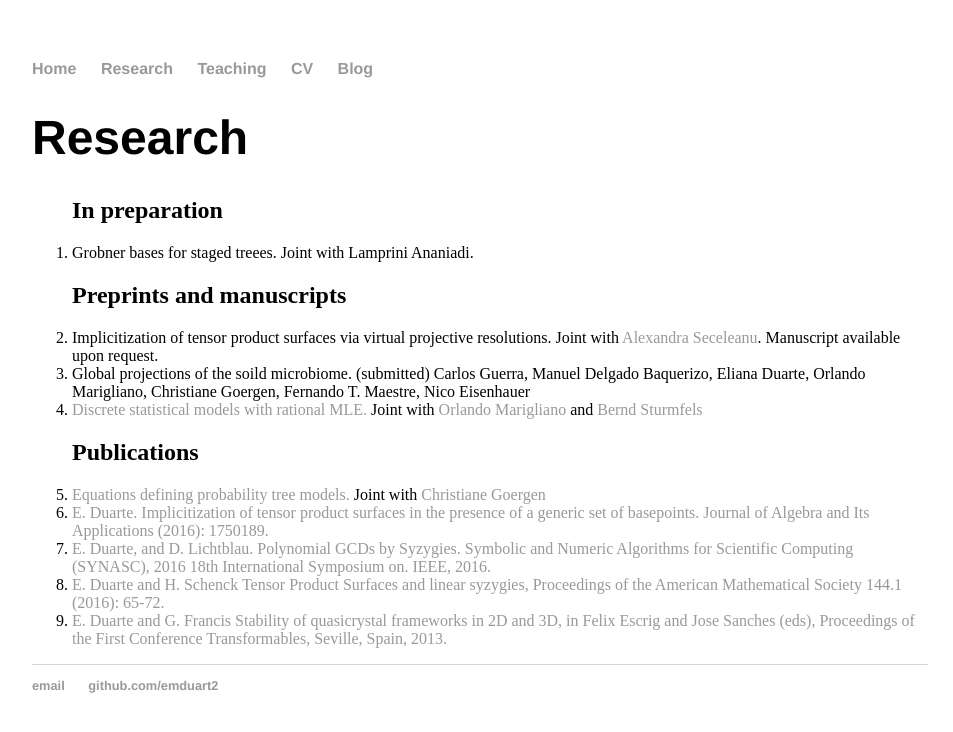
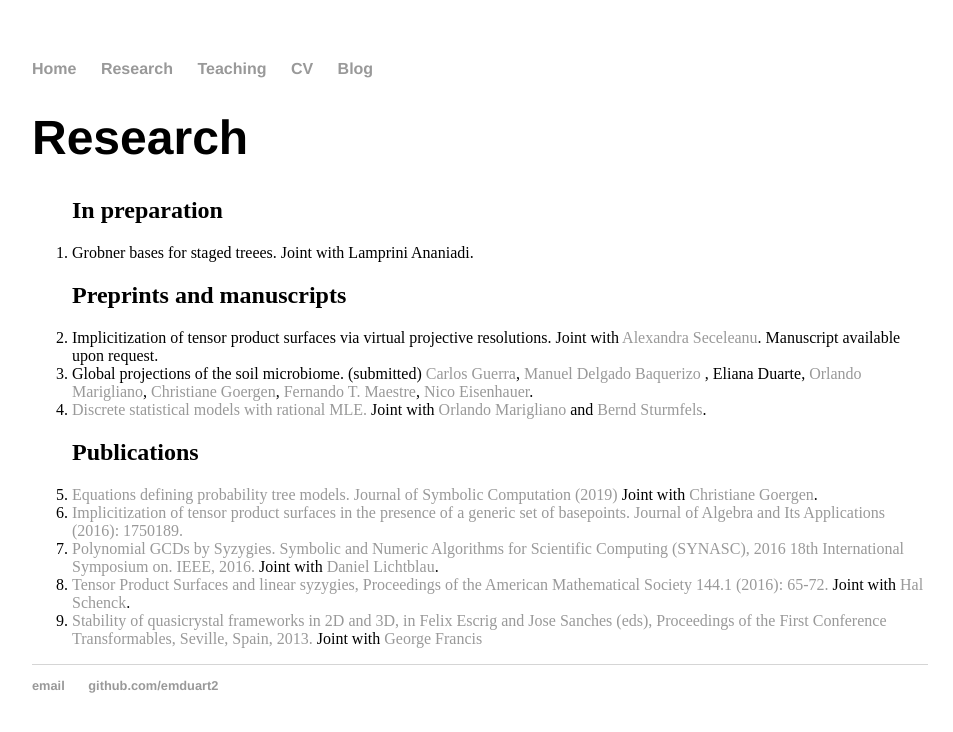
Before and after one commit to emduart2/emduart2.github.io, a Jekyll site: the page built from about/index.html, in a window 1280 px wide. Shown: the top 732 px of the page, without its empty margins (160-1113 px from the left). Built offline with Jekyll 4.4.1, drawn with Linux system fonts in a browser that asks for light colours.

Commit message:
changes list of publications

```diff
--- a/about/index.html
+++ b/about/index.html
@@ -15,29 +15,32 @@ title: Research
 
   <li> Implicitization of tensor product surfaces via virtual projective resolutions. Joint with
     <a href="https://www.math.unl.edu/~aseceleanu2/" >Alexandra Seceleanu</a>. Manuscript available upon request.</li>
-  <li> Global projections of the soild microbiome. (submitted)  Carlos Guerra, Manuel Delgado Baquerizo, Eliana Duarte, Orlando Marigliano,
-  Christiane Goergen, Fernando T. Maestre, Nico Eisenhauer</li>
+  <li> Global projections of the soil microbiome. (submitted) <a href = "https://scholar.google.pt/citations?user=0stRyvUAAAAJ&hl=en"> Carlos Guerra</a>, <a href = "https://scholar.google.com/citations?user=oxRf6bEAAAAJ&hl=en">
+      Manuel Delgado Baquerizo </a>, Eliana Duarte, <a href="https://orlandomarigliano.wordpress.com">Orlando Marigliano</a>,
+    <a href="https://sites.google.com/view/goergen">Christiane Goergen</a>, <a href="http://maestrelab.com/en/">Fernando T. Maestre</a>,
+    <a href="https://www.idiv.de/en/groups_and_people/employees/details/eshow/eisenhauer_nico.html">Nico Eisenhauer</a>.</li>
 
-	  <li> <a href="https://arxiv.org/abs/1903.06110"> Discrete statistical models with rational MLE.</a> Joint with <a href="https://orlandomarigliano.wordpress.com">Orlando Marigliano</a> and
-	   <a href="https://math.berkeley.edu/~bernd/">Bernd Sturmfels </a></li>
+  <li> <a href="https://arxiv.org/abs/1903.06110"> Discrete statistical models with rational MLE.</a> Joint with
+    <a href="https://orlandomarigliano.wordpress.com">Orlando Marigliano</a> and
+	   <a href="https://math.berkeley.edu/~bernd/">Bernd Sturmfels</a>.</li>
 
 	<h2 align="left"> Publications</h2>
 
-  <li> <a href="https://www.sciencedirect.com/science/article/abs/pii/S0747717119300379"> Equations defining probability tree models.</a> Joint
-    with <a href="https://sites.google.com/view/goergen">Christiane Goergen</a></li>
+  <li> <a href="https://www.sciencedirect.com/science/article/abs/pii/S0747717119300379"> Equations defining probability tree models. Journal of Symbolic Computation (2019)</a> Joint
+    with <a href="https://sites.google.com/view/goergen">Christiane Goergen</a>.</li>
 
-          <li><a href="https://arxiv.org/abs/1610.03820">E. Duarte. Implicitization of tensor product surfaces in
+          <li><a href="https://www.worldscientific.com/doi/abs/10.1142/S0219498817501894">Implicitization of tensor product surfaces in
 	      the presence of a generic set
 of basepoints. Journal of Algebra and Its Applications (2016): 1750189.</a></li>
-          <li><a href="http://ieeexplore.ieee.org/document/7829593/?part=1">E. Duarte, and D. Lichtblau. Polynomial
+          <li><a href="http://ieeexplore.ieee.org/document/7829593/?part=1">Polynomial
 	      GCDs by Syzygies. Symbolic and Numeric Algorithms for Scientific Computing (SYNASC), 2016 18th
 	      International Symposium on. IEEE, 2016.
-</a></li>
+</a> Joint with <a href="https://www.researchgate.net/profile/Daniel_Lichtblau"> Daniel Lichtblau</a>.</li>
          <li><a href="http://www.ams.org/journals/proc/2016-144-01/S0002-9939-2015-12703-7/S0002-9939-2015-12703-7.pdf">
-         E. Duarte and H. Schenck Tensor Product Surfaces and linear syzygies, Proceedings of the American Mathematical Society 144.1 (2016): 65-72.
-</a></li>
-         <li><a href="http://new.math.uiuc.edu/quasistable/DuarteFrancisSeville1may13.pdf">E. Duarte and G. Francis Stability of quasicrystal frameworks in 2D and 3D, in Felix Escrig and Jose Sanches (eds), Proceedings of the First Conference Transformables, Seville, Spain, 2013.
-</a></li>
+         Tensor Product Surfaces and linear syzygies, Proceedings of the American Mathematical Society 144.1 (2016): 65-72.
+</a> Joint with <a href="https://orion.math.iastate.edu/hschenck/"> Hal Schenck</a>.</li>
+         <li><a href="http://new.math.uiuc.edu/quasistable/DuarteFrancisSeville1may13.pdf">Stability of quasicrystal frameworks in 2D and 3D, in Felix Escrig and Jose Sanches (eds), Proceedings of the First Conference Transformables, Seville, Spain, 2013.
+</a> Joint with <a href="http://new.math.uiuc.edu">George Francis</a></li>
       </ol>
 </font>
 </div><!-- /.blurb -->
```
